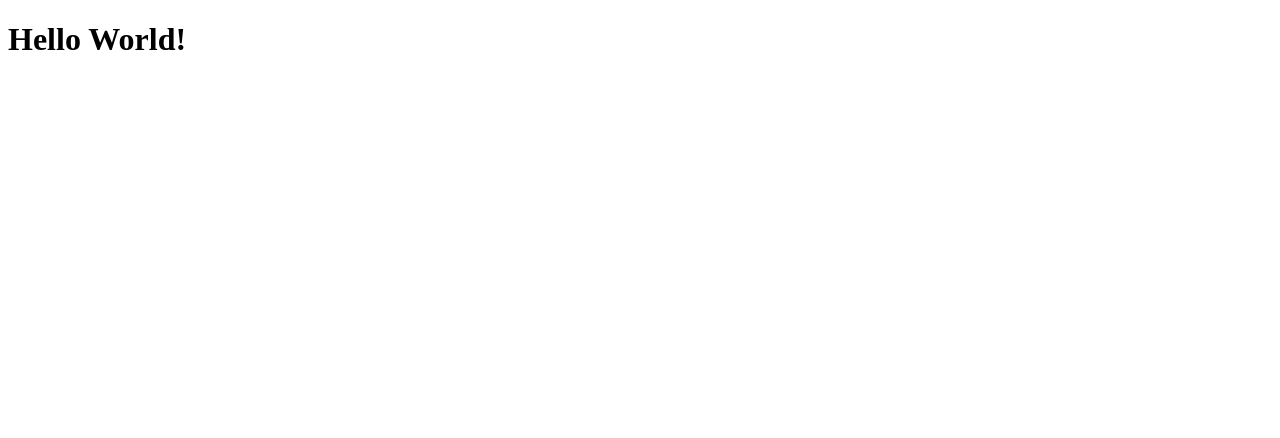
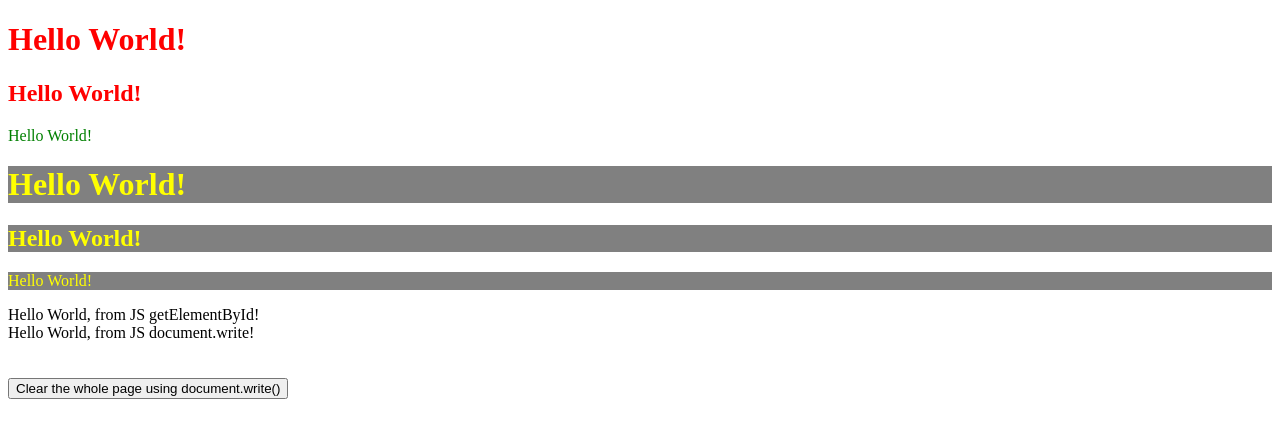
Before and after one commit to dev99robin/js-tdd1, a plain HTML site: page index2.html in a window 1280 px wide. Drawn offline with Linux system fonts and the light colour scheme.

Commit message:
changed tow files

```diff
--- a/index2.html
+++ b/index2.html
@@ -1,11 +1,38 @@
 <!-- index2.html -->
-<!-- html: head + body -->
+<!-- JS with Jasmine -->
 <!DOCTYPE html>
 <html>
 <head>
   <title>MyTitle</title>
+  <style>
+    h1, h2 {
+      color: red;
+    }
+    p {
+      color: green;
+    }
+    .classBlack {
+      color: yellow;
+      background-color: grey;
+    }
+  </style>
 </head>
 <body>
   <h1>Hello World!</h1>
+  <h2>Hello World!</h2>
+  <p>Hello World!</p>
+  <h1 class="classBlack">Hello World!</h1>
+  <h2 class="classBlack">Hello World!</h2>
+  <p class="classBlack">Hello World!</p>
+  <div id="Greetings"></div>
+<script>
+//  window.alert("Hellow World! from JS window.alter()");
+  document.write("Hello World, from JS document.write!");
+  document.getElementById("Greetings").innerHTML = "Hello World, from JS getElementById!";
+  console.log("Hello World, from JS console.log!");
+  document.write("<br /><br /><br />");
+</script>
+
+<button onclick="document.write(5 + 6)">Clear the whole page using document.write()</button>
 </body>
 </html>
```
Also changed, not shown: index.html (+2 -2 lines).
